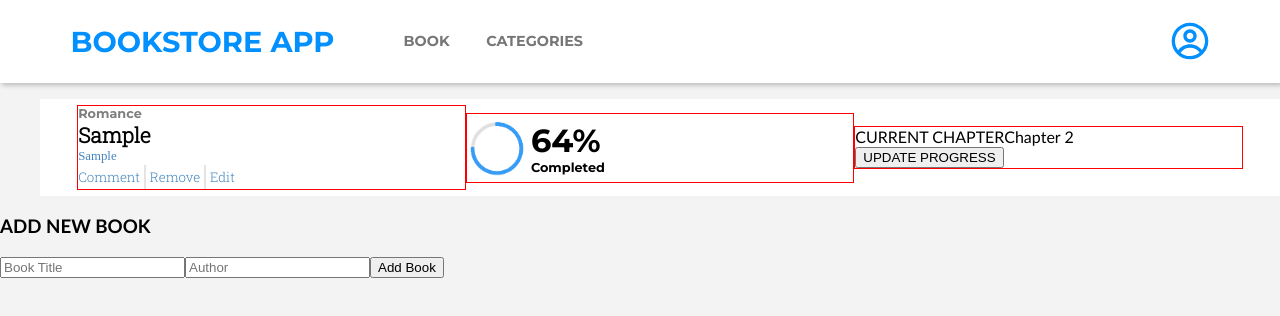
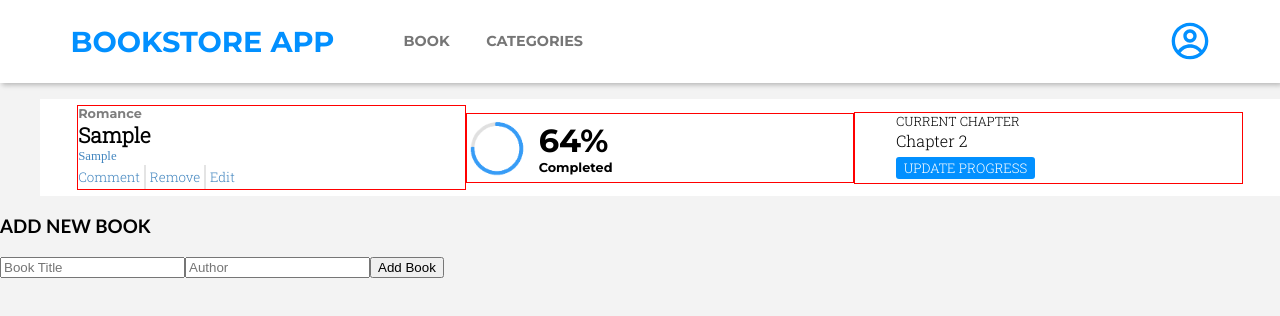
Before and after one commit to frempongdev/Bookstore, a React (Create React App) app: page / in a window 1280 px wide. Both pictures are taken after typing "Sample", "Sample" into the empty fields and a click on the button "Add Book". Shown: the top 316 px of the page. Built offline with nearby package versions, Linux system fonts and the light colour scheme; no server answers.

Commit message:
Update Book.css to give style to books chapter details

```diff
--- a/src/components/Book.js
+++ b/src/components/Book.js
@@ -43,11 +43,14 @@ const Book = ({
         </div>
       </div>
       <div className="bookRight">
-        <div className="chapter">
-          <span className="currChapter">CURRENT CHAPTER</span>
-          <span className="currChapter">Chapter 2</span>
+        <div className="chapDivider" />
+        <div className="chapBox">
+          <div className="chapter">
+            <span className="currChapter">CURRENT CHAPTER</span>
+            <span className="chapterInfo">Chapter 2</span>
+          </div>
+          <button type="button" className="upChapBtn">UPDATE PROGRESS</button>
         </div>
-        <button type="button" className="upChapBtn">UPDATE PROGRESS</button>
       </div>
     </div>
   );
--- a/src/styles/Book.css
+++ b/src/styles/Book.css
@@ -61,8 +61,7 @@
 
 .progressImg {
   height: 4.25rem;
-  /* width: 4.25rem; */
-}
+  margin-right: 2%;}
 
 .progressInfo {
   display: flex;
@@ -80,3 +79,45 @@
   font-family: 'Montserrat', sans-serif;
   font-weight: normal;
 }
+
+.bookRight {
+  display: flex;
+}
+
+.chapDivider {
+  width: 0.125rem;
+  height: 4.375rem;
+  margin-right: 10%;
+}
+
+.chapBox {
+  width: 50%;
+}
+
+.chapter {
+  display: flex;
+  flex-direction: column;
+  margin-bottom: 3%;
+  font-weight: 300;
+}
+
+.currChapter {
+  font-size: 0.8rem;
+  font-family: 'Roboto Slab', serif;
+  margin-bottom: 1%;
+}
+
+.chapterInfo {
+  font-family: 'Roboto Slab', serif;
+  font-size: 1rem;
+  font-weight: 300;
+}
+
+.upChapBtn {
+  font-family: 'Roboto Slab', serif;
+  padding: 1% 4%;
+  background-color: #0290ff;
+  border: none;
+  border-radius: 3px;
+  color: white;
+}
```
